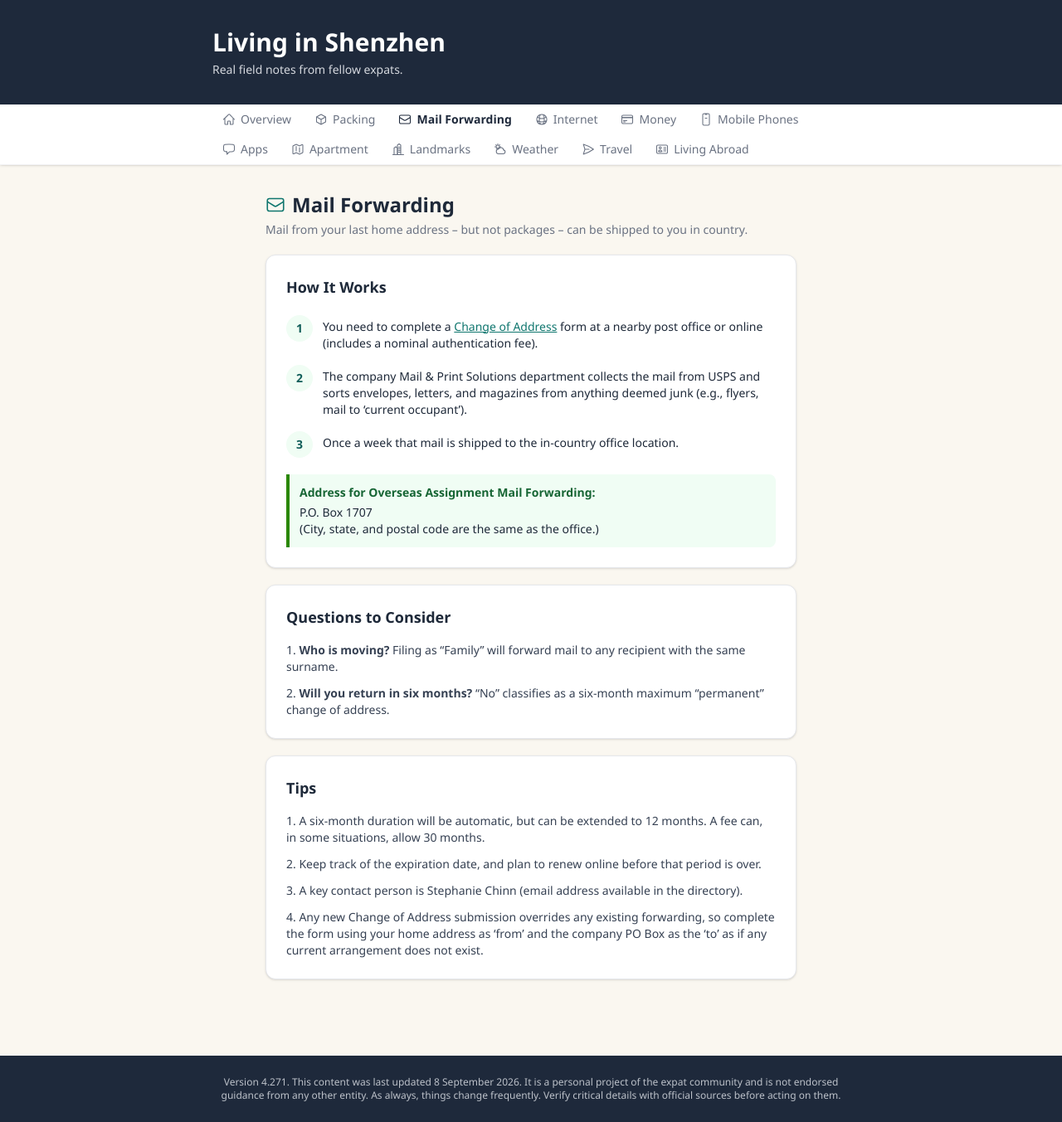
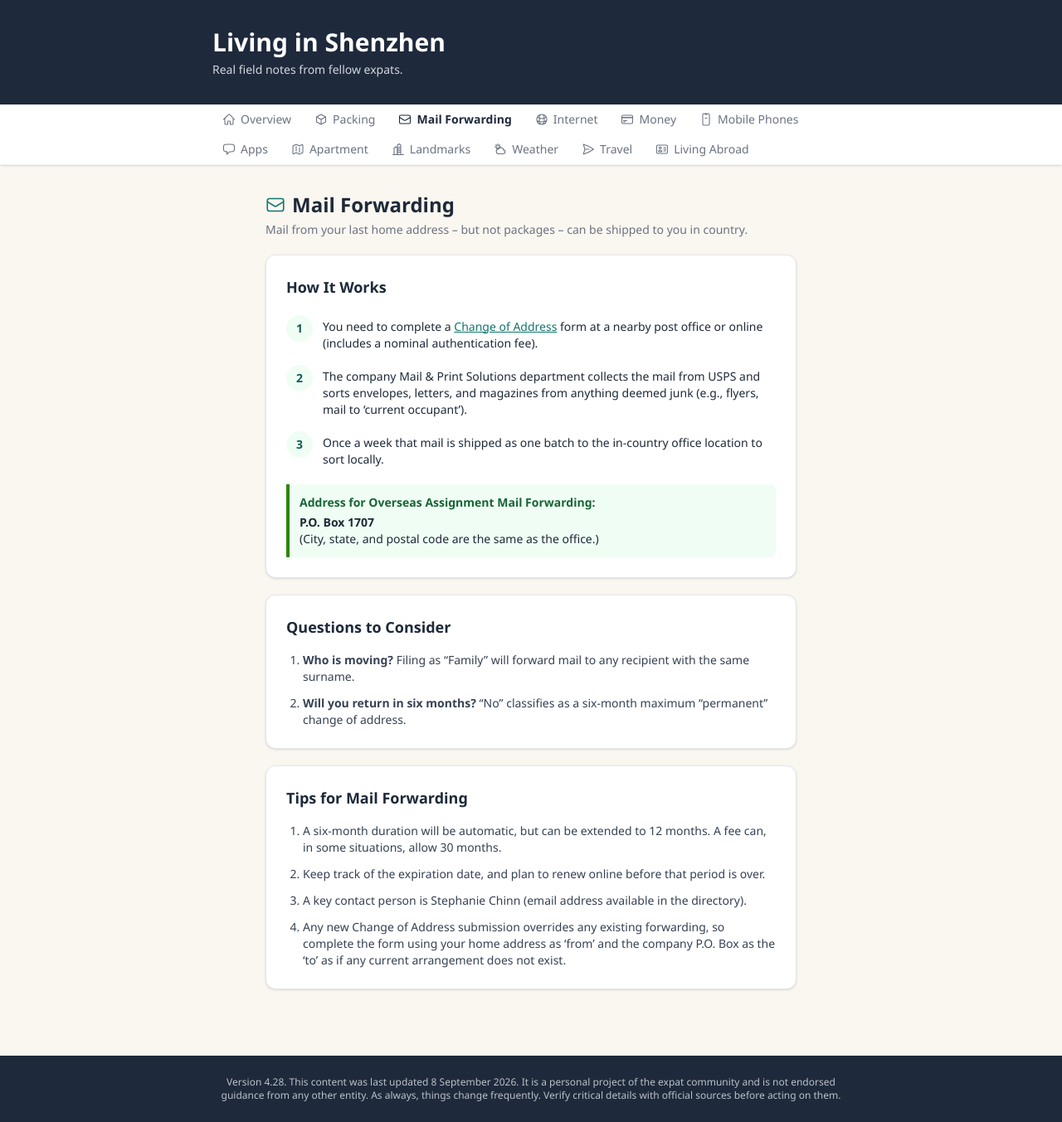
Before and after one commit to livinginshenzhen/guide, a Jekyll site: the page built from mail-forwarding.html, in a window 1280 px wide and 1353 px high. Shown: the whole window at 83% size. Built offline with Jekyll 4.4.1, drawn with Linux system fonts in a browser that asks for light colours; some web fonts are replaced.

Commit message:
Fix list hanging indent, bold PO Box, rename Tips header (v4.28)
- Switch Questions/Tips lists from list-inside to outside positioning
  with explicit padding so wrapped lines align under the first
  line's text instead of the number
- Bold "P.O. Box 1707"
- "Tips" -> "Tips for Mail Forwarding"
- Step 3 wording expanded; "PO Box" -> "P.O. Box" in the last tip

```diff
--- a/_layouts/default.html
+++ b/_layouts/default.html
@@ -84,7 +84,7 @@
 <!-- FOOTER -->
 <footer class="bg-brand text-white mt-12 py-6" style="background-color:#1e293b;">
   <div class="max-w-4xl mx-auto px-4 text-center">
-    <p class="text-blue-300 text-xs">Version 4.271. This content was last updated 8 September 2026. It is a personal project of the expat community and is not endorsed guidance from any other entity. As always, things change frequently. Verify critical details with official sources before acting on them.</p>
+    <p class="text-blue-300 text-xs">Version 4.28. This content was last updated 8 September 2026. It is a personal project of the expat community and is not endorsed guidance from any other entity. As always, things change frequently. Verify critical details with official sources before acting on them.</p>
   </div>
 </footer>
 
--- a/mail-forwarding.html
+++ b/mail-forwarding.html
@@ -24,31 +24,31 @@ title: "Mail Forwarding – Living in Shenzhen"
         </div>
         <div class="flex gap-3">
           <div class="flex-shrink-0 w-8 h-8 rounded-full bg-brand-lt text-brand-dk flex items-center justify-center font-bold text-sm">3</div>
-          <div class="text-sm pt-1"><p class="font-medium">Once a week that mail is shipped to the in-country office location.</p></div>
+          <div class="text-sm pt-1"><p class="font-medium">Once a week that mail is shipped as one batch to the in-country office location to sort locally.</p></div>
         </div>
       </div>
 
       <div class="info-box rounded-lg p-3 mt-5 text-sm">
         <strong class="text-brand">Address for Overseas Assignment Mail Forwarding:</strong>
-        <p class="mt-1">P.O. Box 1707</p>
+        <p class="mt-1" style="font-weight:600;">P.O. Box 1707</p>
         <p>(City, state, and postal code are the same as the office.)</p>
       </div>
     </div>
 
     <div class="bg-white rounded-xl shadow-sm border border-gray-200 p-6">
       <h3 class="font-bold text-lg mb-4">Questions to Consider</h3>
-      <ol class="space-y-3 text-sm text-gray-700 list-decimal list-inside">
+      <ol class="space-y-3 text-sm text-gray-700 list-decimal" style="padding-left:1.25rem;">
         <li><strong>Who is moving?</strong> Filing as &ldquo;Family&rdquo; will forward mail to any recipient with the same surname.</li>
         <li><strong>Will you return in six months?</strong> &ldquo;No&rdquo; classifies as a six-month maximum &ldquo;permanent&rdquo; change of address.</li>
       </ol>
     </div>
 
     <div class="bg-white rounded-xl shadow-sm border border-gray-200 p-6">
-      <h3 class="font-bold text-lg mb-4">Tips</h3>
-      <ol class="space-y-3 text-sm text-gray-700 list-decimal list-inside">
+      <h3 class="font-bold text-lg mb-4">Tips for Mail Forwarding</h3>
+      <ol class="space-y-3 text-sm text-gray-700 list-decimal" style="padding-left:1.25rem;">
         <li>A six-month duration will be automatic, but can be extended to 12 months. A fee can, in some situations, allow 30 months.</li>
         <li>Keep track of the expiration date, and plan to renew online before that period is over.</li>
         <li>A key contact person is Stephanie Chinn (email address available in the directory).</li>
-        <li>Any new Change of Address submission overrides any existing forwarding, so complete the form using your home address as &lsquo;from&rsquo; and the company PO Box as the &lsquo;to&rsquo; as if any current arrangement does not exist.</li>
+        <li>Any new Change of Address submission overrides any existing forwarding, so complete the form using your home address as &lsquo;from&rsquo; and the company P.O. Box as the &lsquo;to&rsquo; as if any current arrangement does not exist.</li>
       </ol>
     </div>
```
